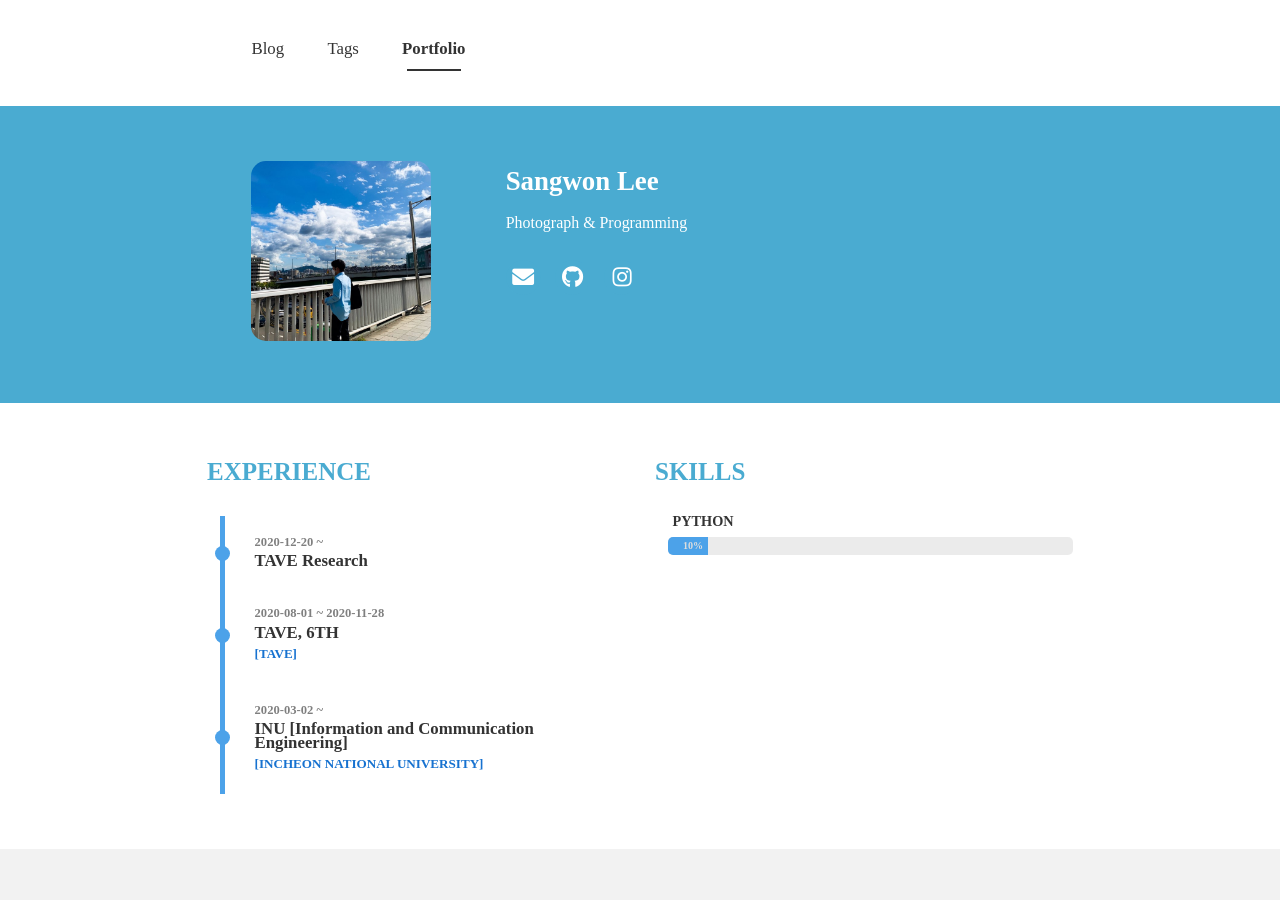
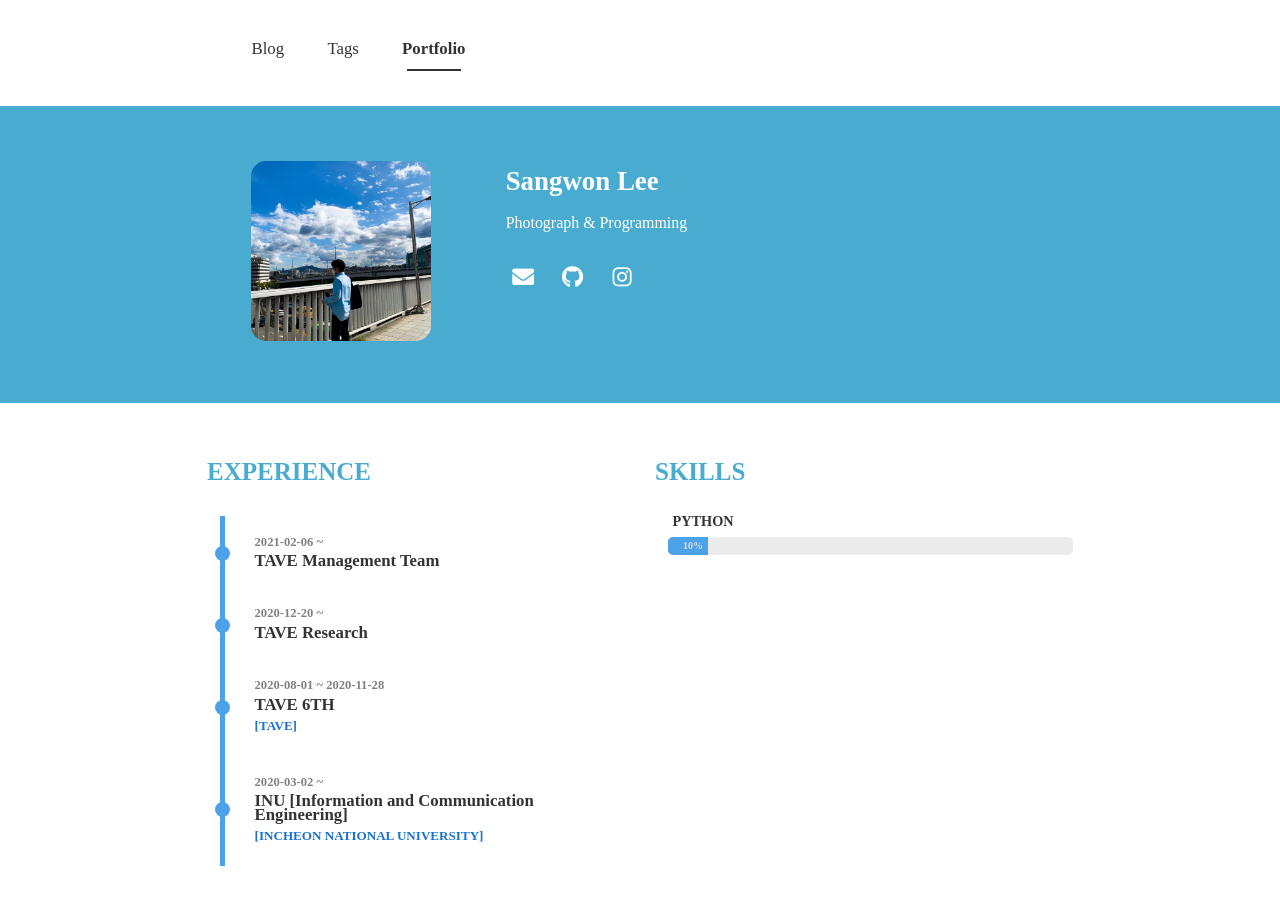
Before and after one commit to Marshmellowon/marshmellowon.github.io, a Jekyll site: the page built from portfolio.html, in a window 1280 px wide and 900 px high. Built offline with Jekyll 4.4.1, drawn with Linux system fonts in a browser that asks for light colours; nearby versions of some CDN libraries; some web fonts are replaced.

Commit message:
add experience

```diff
--- a/_config.yml
+++ b/_config.yml
@@ -15,11 +15,13 @@ theme_settings:
     username: Sangwon Lee
     description: Photograph & Programming
     experience:
+      - start: 2021-02-06
+        experience: TAVE Management Team
       - start: 2020-12-20
         experience: TAVE Research
       - start: 2020-08-01
         end: 2020-11-28
-        experience: TAVE, 6TH
+        experience: TAVE 6TH
         site_link: https://blog.naver.com/t-ave
         linkName: TAVE
       - start: 2020-03-02
```
